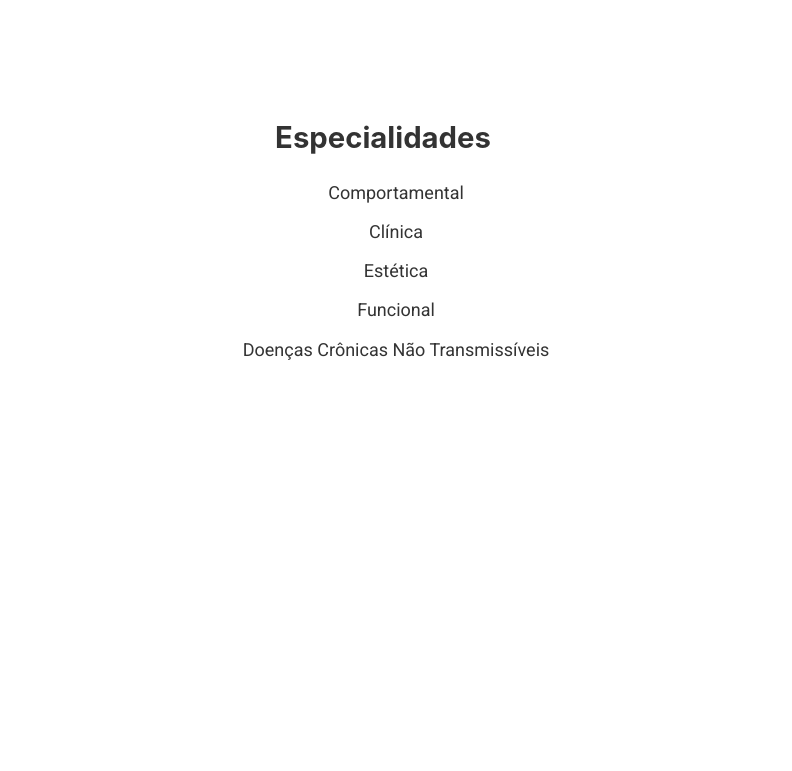
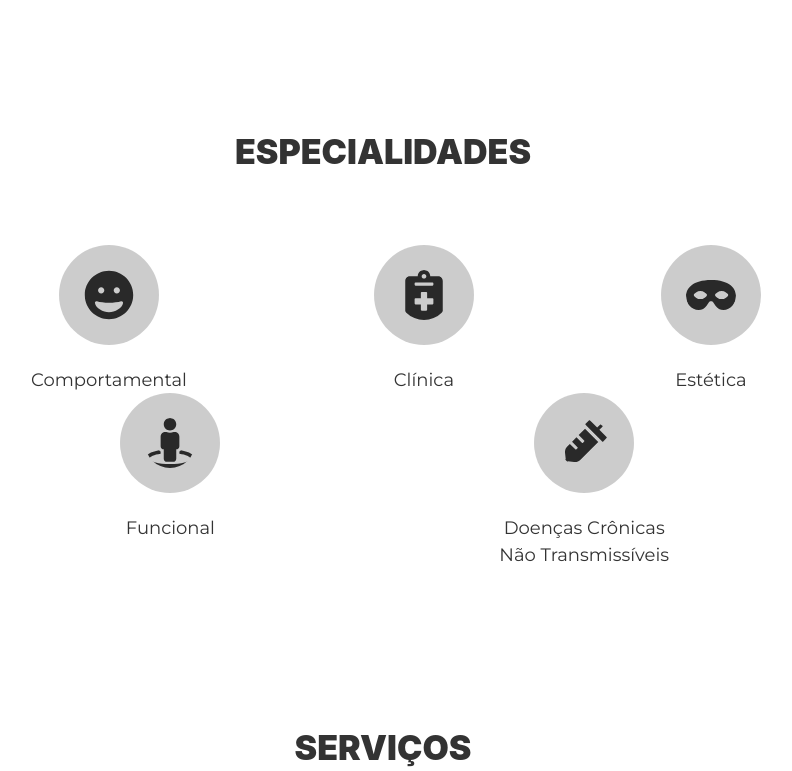
Before and after one commit to alissongranemann/emeline-website, a Gatsby site: page / in a window 1280 px wide. Shown: the part 1329-2100 px from the top of the page, without its empty margins (257-1049 px from the left). Built offline with nearby package versions, Linux system fonts and the light colour scheme; Gatsby itself is replaced by a stand-in of ours.

Commit message:
Start specialties sections - Add icon for each item - Add styles

```diff
--- a/gatsby-config.js
+++ b/gatsby-config.js
@@ -1,6 +1,6 @@
 module.exports = {
   siteMetadata: {
-    title: `Emeline Abreu`,
+    title: `Emeline Abreu - Nutricionista`,
     description: `Website da nutricionista Emeline Abreu.`,
     author: `@alissongranemann`,
   },
--- a/src/components/contact.js
+++ b/src/components/contact.js
@@ -37,7 +37,7 @@ const StyledForm = styled(Form)`
 const IconsContainer = styled.div`
   display: flex;
   flex-direction: column;
-  width: 25%;
+  width: 30%;
 
   svg {
     height: auto;
--- a/src/components/footer.js
+++ b/src/components/footer.js
@@ -11,6 +11,7 @@ const StyledFooter = styled.footer`
   padding: 0 12%;
   background-color: #311231;
   color: #fff;
+  font-size: 14px;
 
   a {
     text-decoration: none;
@@ -19,16 +20,16 @@ const StyledFooter = styled.footer`
 `
 
 const Image = styled.img`
-  max-width: 350px;
+  max-width: 300px;
   height: auto;
   object-fit: contain;
-  margin: 20px 0;
+  margin: 10px 0;
 `
 
 const IconsContainer = styled.div`
   svg {
     height: auto;
-    width: 30px;
+    width: 25px;
   }
 
   a + a {
--- a/src/components/layout.js
+++ b/src/components/layout.js
@@ -22,9 +22,7 @@ const StyledHeader = styled(Header)`
 `
 
 const Main = styled.main`
-  margin: 0 auto;
   padding-top: 0;
-  max-width: 75vw;
 `
 
 const Layout = ({ children }) => {
--- a/src/components/specialties.js
+++ b/src/components/specialties.js
@@ -1,23 +1,74 @@
 import React from "react"
 import styled from "styled-components"
+import {
+  FaGrin,
+  FaNotesMedical,
+  FaMask,
+  FaStreetView,
+  FaSyringe,
+} from "react-icons/fa"
 
 const Container = styled.div`
   text-align: center;
+  padding: 35px 0;
 `
 
 const List = styled.ul`
+  display: flex;
+  justify-content: space-evenly;
+  flex-wrap: wrap;
+  padding: 0 150px;
+  font-family: Montserrat;
   list-style: none;
+`
+
+const ListItem = styled.li`
+  margin: 0 75px;
+
+  svg {
+    width: 100px;
+    height: auto;
+    padding: 25px;
+    margin-bottom: 15px;
+    border-radius: 100%;
+    background-color: rgba(0, 0, 0, 0.2);
+  }
+
+  p {
+    max-width: 175px;
+  }
+`
+
+const Title = styled.h2`
+  display: inline-block;
+  margin: 0 auto;
+  margin-bottom: 75px;
 `
 
 const Specialties = () => (
   <Container>
-    <h2>Especialidades</h2>
+    <Title>Especialidades</Title>
     <List>
-      <li>Comportamental</li>
-      <li>Clínica</li>
-      <li>Estética</li>
-      <li>Funcional</li>
-      <li>Doenças Crônicas Não Transmissíveis</li>
+      <ListItem>
+        <FaGrin />
+        <p>Comportamental</p>
+      </ListItem>
+      <ListItem>
+        <FaNotesMedical />
+        <p>Clínica</p>
+      </ListItem>
+      <ListItem>
+        <FaMask />
+        <p>Estética</p>
+      </ListItem>
+      <ListItem>
+        <FaStreetView />
+        <p>Funcional</p>
+      </ListItem>
+      <ListItem>
+        <FaSyringe />
+        <p>Doenças Crônicas Não Transmissíveis</p>
+      </ListItem>
     </List>
   </Container>
 )
--- a/src/components/welcome.js
+++ b/src/components/welcome.js
@@ -14,12 +14,12 @@ const Container = styled.div`
 
 const Title = styled.h1`
   font-size: 56px;
-  font-weight: 500;
+  font-weight: 600;
   color: #fff;
 `
 
 const Subtitle = styled.p`
-  font-size: 32px;
+  font-size: 28px;
   font-weight: 300;
   color: #fff;
 `
--- a/src/pages/index.js
+++ b/src/pages/index.js
@@ -3,20 +3,24 @@ import styled from "styled-components"
 
 import Layout from "../components/layout"
 import SEO from "../components/seo"
-import Welcome from "../components/welcome"
 import About from "../components/about"
 import Specialties from "../components/specialties"
 import Services from "../components/services"
 import Contact from "../components/contact"
 
 const Section = styled.section`
-  min-height: 600px;
   margin-bottom: 100px;
+
+  h2 {
+    font-weight: 900;
+    font-size: 34px;
+    text-transform: uppercase;
+  }
 `
 
 const IndexPage = () => (
   <Layout>
-    <SEO title="Nutricionista" />
+    <SEO title="Home" />
     <Section id="about">
       <About />
     </Section>
```
